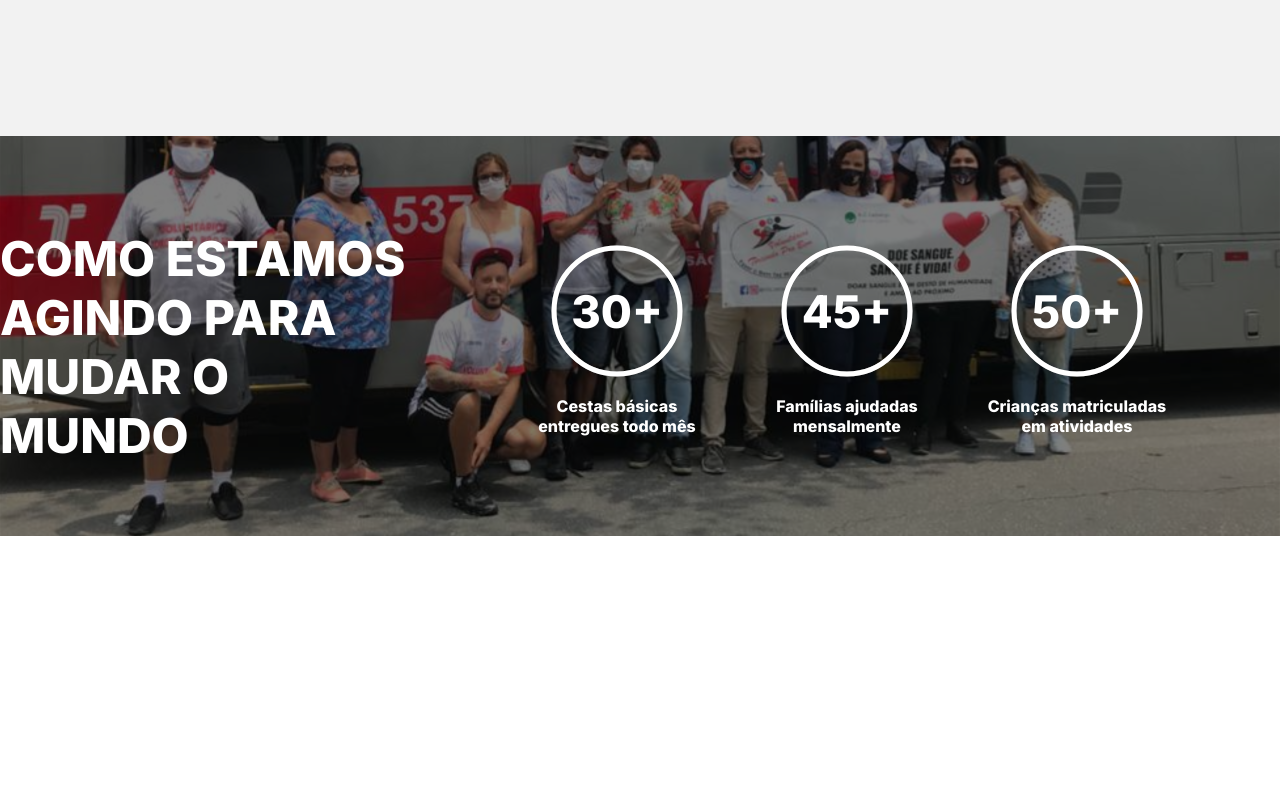
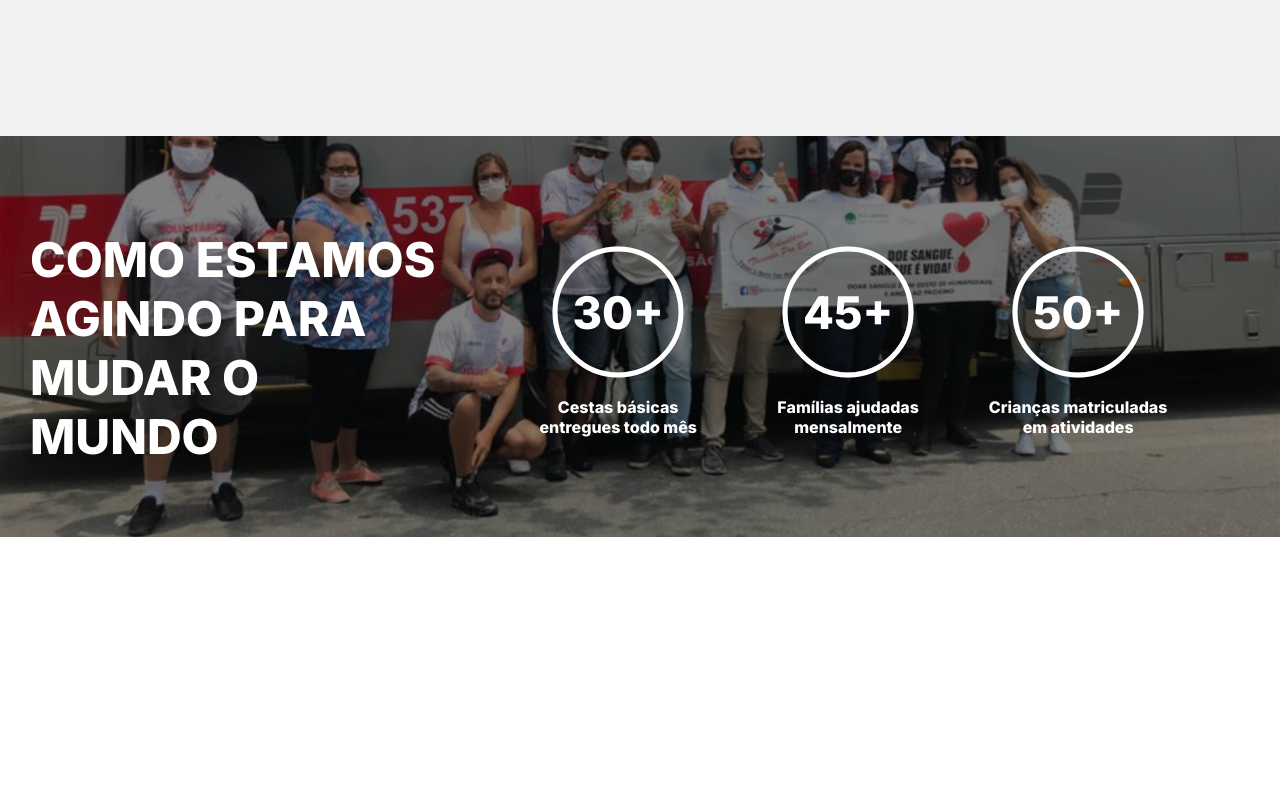
Before and after one commit to Gruposemh/front, a React (Vite) app: page / in a window 1280 px wide. Shown: the part 1300-2098 px from the top of the page. Built offline with nearby package versions, Linux system fonts and the light colour scheme.

Commit message:
style: editando estilo do parallax

```diff
--- a/src/styles/Home/Estatistica-section/style.css
+++ b/src/styles/Home/Estatistica-section/style.css
@@ -1,6 +1,6 @@
 .parallax {
   background-image: url("../../../assets/Home/parallax.svg");
-  height: 50vh;
+  height: 401px;
   background-attachment: fixed;
   background-position: center;
   background-repeat: no-repeat;
@@ -8,12 +8,14 @@
   display: flex;
   justify-content: center;
   align-items: center;
+  padding: 20px;
 }
 
 .parallax h2{
     color: white;
     text-transform: uppercase;
     text-align: start;
+    margin-left: 10px;
 }
 
 .dados-estatisticos{
@@ -23,6 +25,7 @@
     width: 70%;
     gap: 100px;
     color: white;
+    font-size: 48px;
 }
 
 .dado{
```
